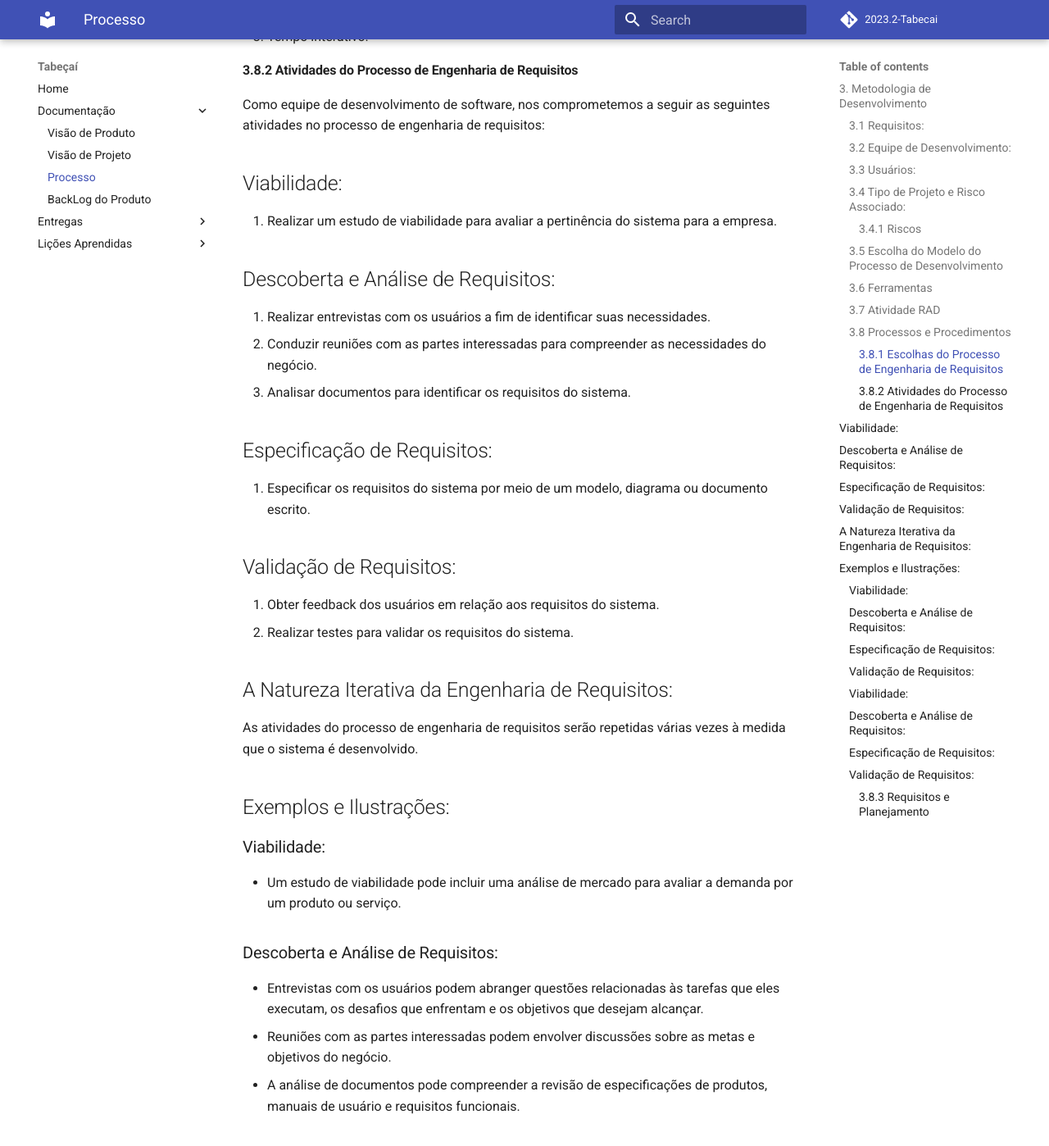
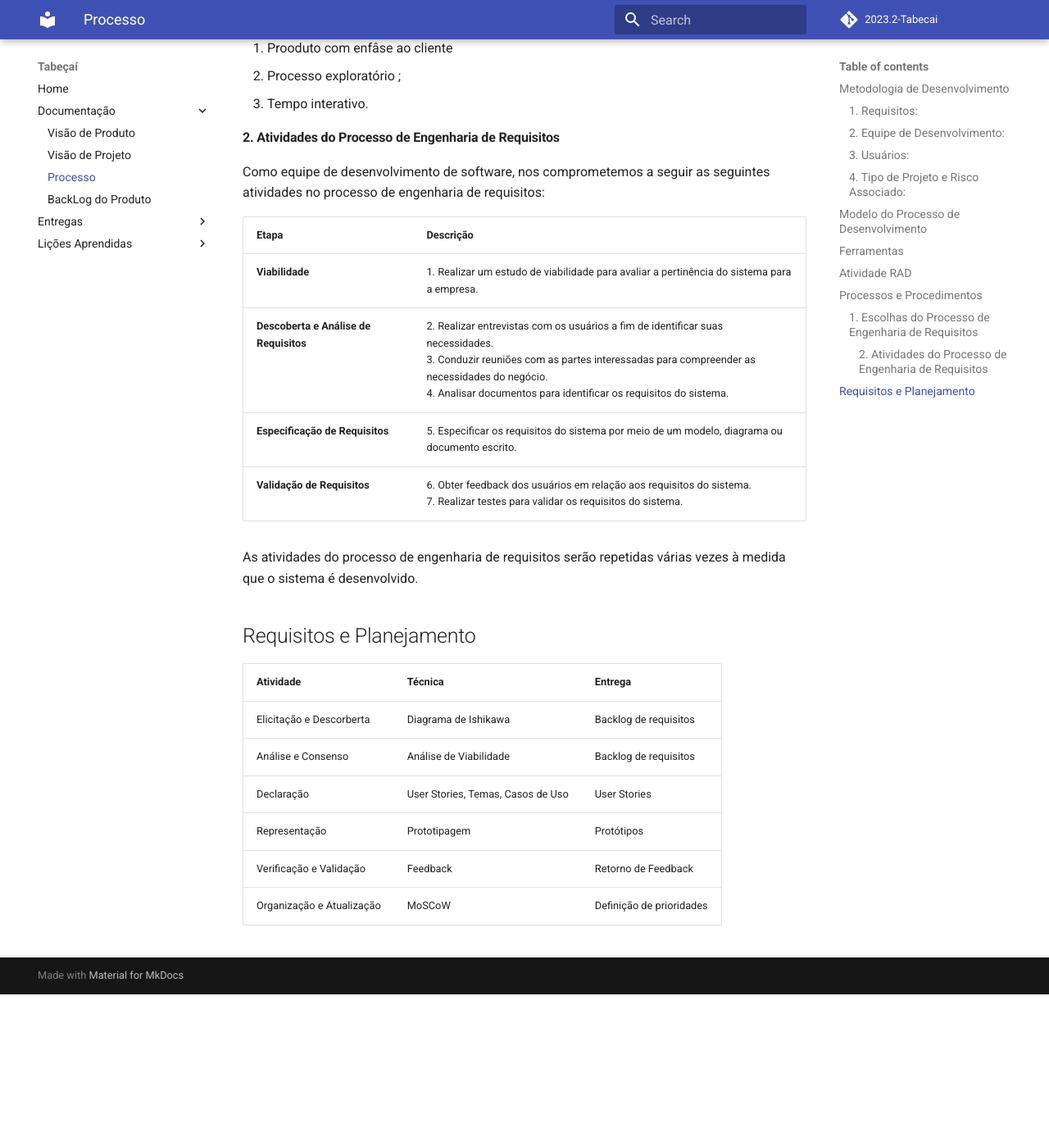
Before and after one commit to mdsreq-fga-unb/2023.2-Tabecai, an MkDocs documentation site: the page built from docs/processo.md, in a window 1280 px wide and 1400 px high, scrolled down 8980 px. Shown: the whole window at 82% size. Built offline with MkDocs 1.6.1 and Material for MkDocs 9.7.7, drawn with Linux system fonts in a browser that asks for light colours; comment, search, counter and statistics services are not loaded; after the commit the page ends 10193 px from its top, so only the background shows below that; some of the changed text lies outside the part shown.

Commit message:
fix: ajusta processos

```diff
--- a/docs/processo.md
+++ b/docs/processo.md
@@ -1,8 +1,8 @@
-## 3. Metodologia de Desenvolvimento
+## Metodologia de Desenvolvimento
 
 **Baseado no Framework de Gupta (2019), respondemos um conjunto de questões sobre os tópicos abordados pelo Framework para definir o modelo de desenvolvimento que será utilizado no projeto.**
 
-### 3.1 Requisitos:
+### 1. Requisitos:
 
 ![Alt text](assets/gupta1.png)
 
@@ -21,7 +21,7 @@
 
 Na conclusão do primeiro modelo de Gupta baseado nos requisitos, podemos perceber que o nosso projeto é complexo, porém, os requisitos são fáceis de entender e definir, e podemos definir os requisitos ao início de cada ciclo.
 
-### 3.2 Equipe de Desenvolvimento:
+### 2. Equipe de Desenvolvimento:
 
 ![Alt text](assets/gupta2.png)
 
@@ -40,7 +40,7 @@
 
 Na conclusão do segundo modelo de Gupta baseado na equipe de desenvolvimento, podemos perceber que temos uma boa experiência em projetos similares, porém, temos pouca experiência em tecnologias similares, mas temos disponibilidade para treinamento, se necessário.
 
-### 3.3 Usuários:
+### 3. Usuários:
 
 ![Alt text](assets/gupta3.png)
 
@@ -59,7 +59,7 @@
 
 Na conclusão do terceiro modelo de Gupta baseado nos usuários, podemos perceber que temos um bom envolvimento dos usuários, e que os usuários são especialistas no domínio do problema.
 
-### 3.4 Tipo de Projeto e Risco Associado:
+### 4. Tipo de Projeto e Risco Associado:
 
 ![Alt text](assets/gupta4.png)
 
@@ -80,7 +80,7 @@
 
 Na conclusão do quarto modelo de Gupta baseado no tipo de projeto e risco associado, podemos perceber que o projeto é melhoria de um sistema existente, o financiamento está estável para o projeto, o cronograma do projeto é apertado e o uso de componentes reutilizáveis.
 
-#### 3.4.1 Riscos
+Tendo em vista isso, a tabela abaixo apresenta o quadro de riscos assciado ao desenvolvimento do projeto.
 
 | Risco                                                                               | Resolução                                                                                                                   |
 | ----------------------------------------------------------------------------------- | --------------------------------------------------------------------------------------------------------------------------- |
@@ -89,7 +89,7 @@
 | Alterações de serviços externos (APIs de Bancos, por exemplo)                       | Adequar o produto o mais rápido possível de acordo com a nova documentação com as alterações realizadas                     |
 | Falta de capacitação de um membro da equipe em relação a tecnologia sendo utilizada | O membro da equipe deve buscar ajuda de alguém que saiba, ou procurar por materiais e documentações para preencher a lacuna |
 
-### 3.5 Escolha do Modelo do Processo de Desenvolvimento
+## Modelo do Processo de Desenvolvimento
 
 ![Alt text](assets/rad.png)
 
@@ -101,7 +101,7 @@
 
 Considerando todas as características do projeto, a equipe optou por utilizar o modelo RAD (Rapid Application Development), pois o projeto é de médio porte, com um prazo de entrega curto, a equipe tem experiência em projetos similares, e o projeto é uma melhoria de um sistema existente, o que facilita o desenvolvimento.A abordagem será hibrida com o modelo cascata para garantir a parte de levamento de requisitos e nas partes seguintes do desenvolvimento, o modelo RAD será utilizado.
 
-### 3.6 Ferramentas
+## Ferramentas
 
 Abaixo irei citar algumas das ferramentas que nossa equipe irá utilizar para o desenvolvimento do projeto.
 
@@ -113,7 +113,7 @@
 | [VSCode](https://code.visualstudio.com/) | Editor de código                       |
 | [Whimsical](https://whimsical.com/)      | Fluxograma                             |
 
-### 3.7 Atividade RAD
+## Atividade RAD
 
 A abordagem conhecida em português como Desenvolvimento Rápido de Aplicações, ou RAD, é um método incremental que direciona as atividades conforme ilustrado na Figura 10. Esse método abrange a criação de módulos que passam pelas etapas de análise, design, codificação e teste. Cada um desses módulos é construído por equipes dedicadas, operando em paralelo, com base nos requisitos identificados e divididos durante o ciclo de elicitação. Para alcançar esse objetivo, empregamos diversas técnicas e ferramentas de desenvolvimento.
 
@@ -180,9 +180,9 @@
 
 </center >
 
-### 3.8 Processos e Procedimentos
+##  Processos e Procedimentos
 
-#### 3.8.1 Escolhas do Processo de Engenharia de Requisitos
+### 1. Escolhas do Processo de Engenharia de Requisitos
 
 ![Alt text](assets/er_facetas.png)
 
@@ -198,92 +198,23 @@
 2. Processo exploratório ;
 3. Tempo interativo.
 
-#### 3.8.2 Atividades do Processo de Engenharia de Requisitos
+#### 2. Atividades do Processo de Engenharia de Requisitos
 
 Como equipe de desenvolvimento de software, nos comprometemos a seguir as seguintes atividades no processo de engenharia de requisitos:
 
-## Viabilidade:
+| Etapa                                 | Descrição                                                                                                                                                                   |
+|---------------------------------------|----------------------------------------------------------------------------------------------------------------------------------------------------------------------------|
+| **Viabilidade**                       | 1. Realizar um estudo de viabilidade para avaliar a pertinência do sistema para a empresa.                                                                                  |
+| **Descoberta e Análise de Requisitos** | 2. Realizar entrevistas com os usuários a fim de identificar suas necessidades.<br>3. Conduzir reuniões com as partes interessadas para compreender as necessidades do negócio.<br>4. Analisar documentos para identificar os requisitos do sistema. |
+| **Especificação de Requisitos**        | 5. Especificar os requisitos do sistema por meio de um modelo, diagrama ou documento escrito.                                                                               |
+| **Validação de Requisitos**            | 6. Obter feedback dos usuários em relação aos requisitos do sistema.<br>7. Realizar testes para validar os requisitos do sistema.           |
 
-1. Realizar um estudo de viabilidade para avaliar a pertinência do sistema para a empresa.
 
-## Descoberta e Análise de Requisitos:
-
-2. Realizar entrevistas com os usuários a fim de identificar suas necessidades.
-3. Conduzir reuniões com as partes interessadas para compreender as necessidades do negócio.
-4. Analisar documentos para identificar os requisitos do sistema.
-
-## Especificação de Requisitos:
-
-5. Especificar os requisitos do sistema por meio de um modelo, diagrama ou documento escrito.
-
-## Validação de Requisitos:
-
-6. Obter feedback dos usuários em relação aos requisitos do sistema.
-7. Realizar testes para validar os requisitos do sistema.
-
-## A Natureza Iterativa da Engenharia de Requisitos:
 
 As atividades do processo de engenharia de requisitos serão repetidas várias vezes à medida que o sistema é desenvolvido.
 
-## Exemplos e Ilustrações:
 
-### Viabilidade:
-
-- Um estudo de viabilidade pode incluir uma análise de mercado para avaliar a demanda por um produto ou serviço.
-
-### Descoberta e Análise de Requisitos:
-
-- Entrevistas com os usuários podem abranger questões relacionadas às tarefas que eles executam, os desafios que enfrentam e os objetivos que desejam alcançar.
-- Reuniões com as partes interessadas podem envolver discussões sobre as metas e objetivos do negócio.
-- A análise de documentos pode compreender a revisão de especificações de produtos, manuais de usuário e requisitos funcionais.
-
-### Especificação de Requisitos:
-
-- Um modelo pode ser empregado para representar os requisitos do sistema de maneira visual.
-- Um diagrama pode ser utilizado para representar os requisitos do sistema de forma estruturada.
-- Um documento escrito pode ser empregado para documentar detalhadamente os requisitos do sistema.
-
-### Validação de Requisitos:
-
-- O feedback dos usuários pode ser obtido por meio de entrevistas, pesquisas ou grupos focais.
-- Os testes podem ser realizados por meio de testes de unidade, testes de integração e testes de sistema.
-
-Como exemplo prático, podemos considerar o desenvolvimento de um sistema de gerenciamento de estoque para uma empresa de varejo.
-
-### Viabilidade:
-
-- O estudo de viabilidade poderia avaliar a necessidade de um sistema de gerenciamento de estoque para a empresa.
-- O estudo poderia considerar fatores como o tamanho do estoque, a frequência das vendas e os requisitos de relatórios.
-
-### Descoberta e Análise de Requisitos:
-
-- As entrevistas com os usuários poderiam incluir questões sobre como os funcionários atualmente gerenciam o estoque.
-- As reuniões com as partes interessadas poderiam incluir discussões sobre as metas e objetivos da empresa em relação ao sistema de gerenciamento de estoque.
-- A análise de documentos poderia englobar a análise de registros de vendas e inventário.
-
-### Especificação de Requisitos:
-
-- Um modelo poderia ser usado para representar o fluxo de trabalho do sistema de gerenciamento de estoque.
-- Um diagrama poderia ser usado para representar a estrutura do banco de dados do sistema.
-- Um documento escrito poderia ser empregado para documentar os requisitos funcionais e não funcionais do sistema.
-
-### Validação de Requisitos:
-
-- O feedback dos usuários poderia ser obtido por meio de entrevistas com os funcionários que utilizariam o sistema.
-- Os testes poderiam ser realizados por meio de testes de unidade, testes de integração e testes de sistema.
-
-Acreditamos firmemente que este processo de engenharia de requisitos nos permitirá desenvolver um sistema que atenda às necessidades dos usuários e do negócio.
-
-
-![Alt text](assets/er_atividades_marsicano.png)
-
-<center>
-
-Figura 10 - Atividades da Engenharia de Requisitos (fonte: Marsicano, 2023)
-
-</center>
-
-#### 3.8.3 Requisitos e Planejamento
+##  Requisitos e Planejamento
 
 | Atividade                                                                                | Técnica     | Entrega                                                                                                                                                                |
 | ---------------------------------------------------------------------------------------- | ------------- | --------------------------------------------------------------------------------------------------------------------------------------------------------------------------------------------- |
```
Also changed, not shown: docs/backlog_produto.md (+19 -0 lines), docs/lessons.md (+2 -2 lines), 1 other file.
